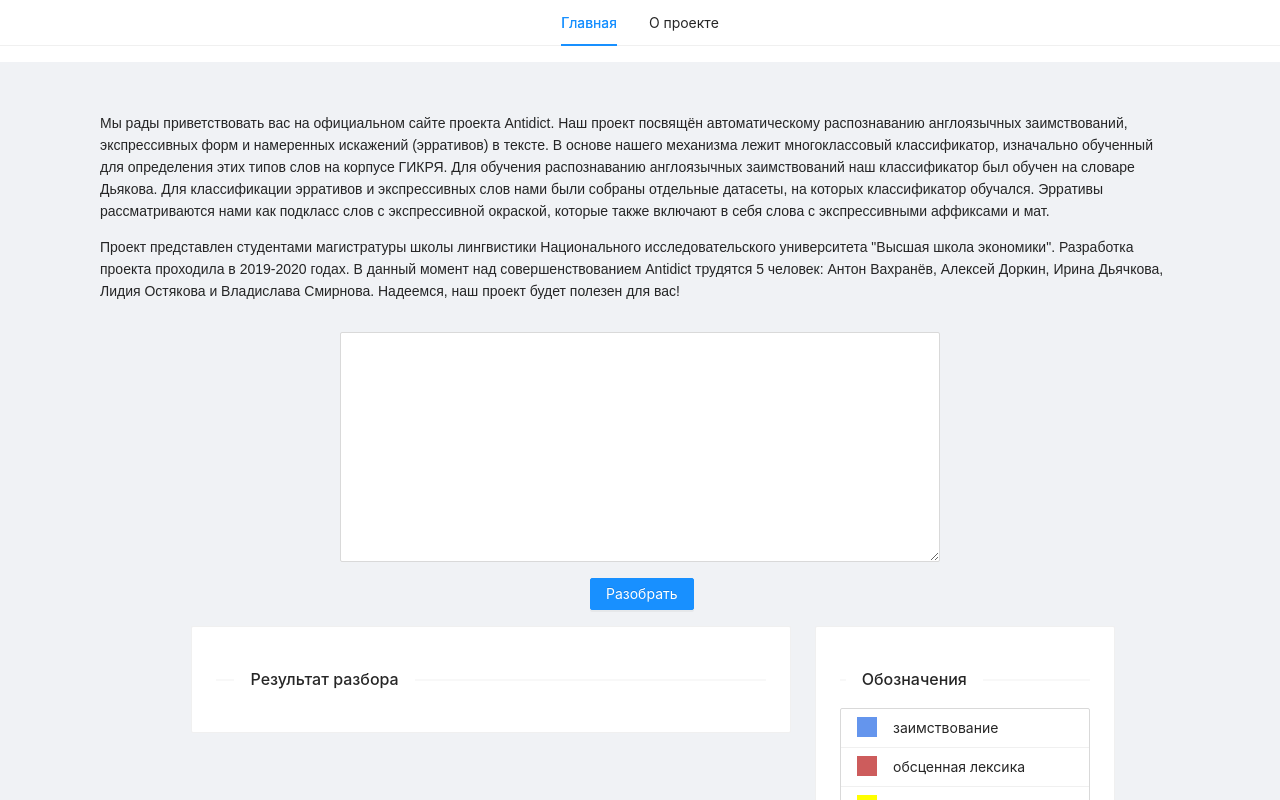
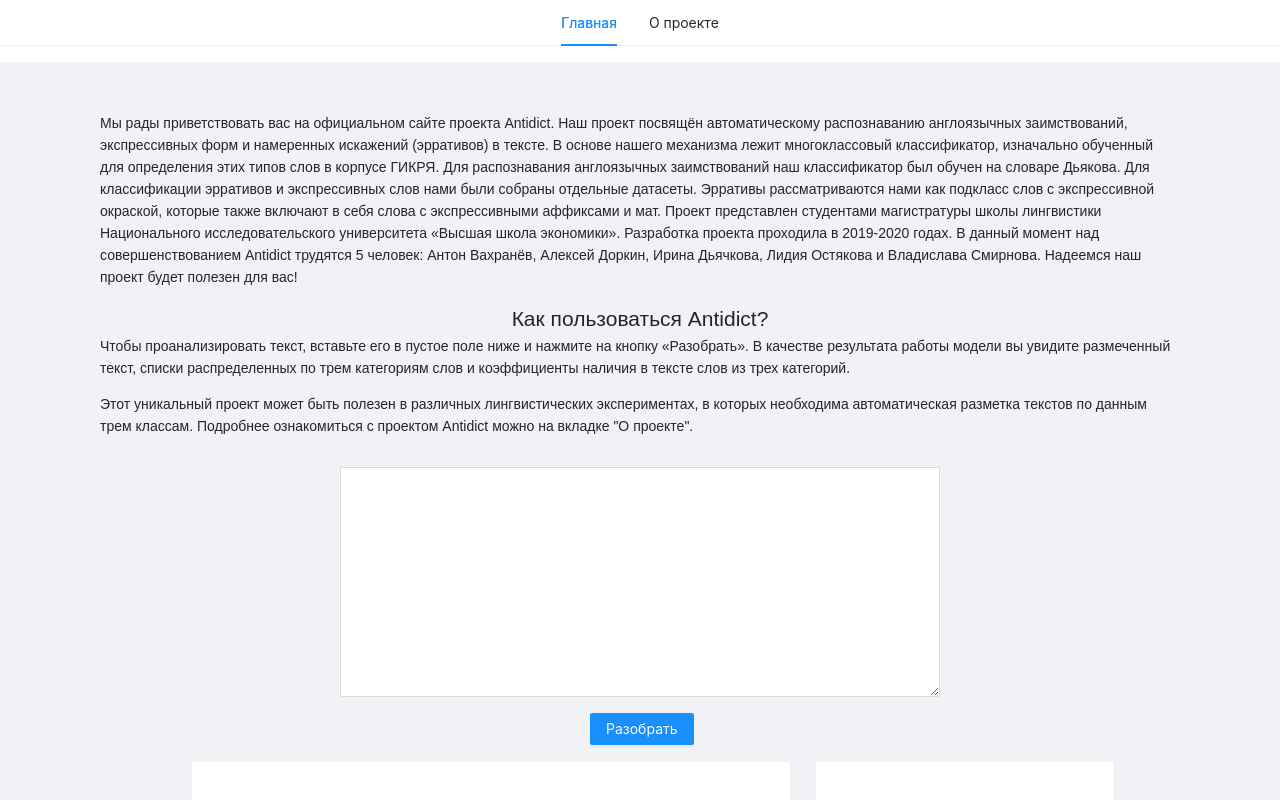
Before and after one commit to wkmatrosowa/antidict-frontend, a React (Create React App) app: page /main in a window 1280 px wide. Shown: the top 800 px of the page. Built offline with nearby package versions, Linux system fonts and the light colour scheme.

Commit message:
update about-on-main text

```diff
--- a/src/pages/main.tsx
+++ b/src/pages/main.tsx
@@ -99,22 +99,25 @@
             <Space direction="vertical" size={"middle"}>
                 <div className="about-on-main">
                     <p>Мы рады приветствовать вас на официальном сайте проекта Antidict. Наш проект посвящён
-                    автоматическому
-                    распознаванию англоязычных заимствований, экспрессивных форм и намеренных искажений (эрративов)
-                    в
-                    тексте. В основе нашего механизма лежит многоклассовый классификатор, изначально обученный для
-                    определения этих типов слов на корпусе ГИКРЯ. Для обучения распознаванию англоязычных
-                    заимствований
-                    наш классификатор был обучен на словаре Дьякова. Для классификации эрративов и экспрессивных
-                    слов
-                    нами были собраны отдельные датасеты, на которых классификатор обучался. Эрративы
-                    рассматриваются
+                        автоматическому распознаванию англоязычных заимствований, экспрессивных форм и намеренных
+                        искажений (эрративов) в тексте. В основе нашего механизма лежит многоклассовый классификатор,
+                        изначально обученный для определения этих типов слов в корпусе ГИКРЯ. Для распознавания
+                        англоязычных заимствований наш классификатор был обучен на словаре Дьякова. Для классификации
+                        эрративов и экспрессивных слов нами были собраны отдельные датасеты. Эрративы рассматриваются
                         нами как подкласс слов с экспрессивной окраской, которые также включают в себя слова с
-                    экспрессивными аффиксами и мат.</p>
-                <p>Проект представлен студентами магистратуры школы лингвистики Национального исследовательского
-                    университета "Высшая школа экономики". Разработка проекта проходила в 2019-2020 годах. В данный
-                    момент над совершенствованием Antidict трудятся 5 человек: Антон Вахранёв, Алексей Доркин, Ирина
-                    Дьячкова, Лидия Остякова и Владислава Смирнова. Надеемся, наш проект будет полезен для вас!</p>
+                        экспрессивными аффиксами и мат. Проект представлен студентами магистратуры школы лингвистики
+                        Национального исследовательского университета «Высшая школа экономики». Разработка проекта
+                        проходила в 2019-2020 годах. В данный момент над совершенствованием Antidict трудятся 5 человек:
+                        Антон Вахранёв, Алексей Доркин, Ирина Дьячкова, Лидия Остякова и Владислава Смирнова. Надеемся
+                        наш проект будет полезен для вас! </p>
+                    <h2  style={{margin: '0 auto', textAlign: 'center'}}>Как пользоваться Antidict? </ h2>
+                    <p>Чтобы проанализировать текст, вставьте его в пустое поле ниже и нажмите на кнопку «Разобрать». В
+                        качестве результата работы модели вы увидите размеченный текст, списки распределенных по трем
+                        категориям слов и коэффициенты наличия в тексте слов из трех категорий. </p>
+                    <p>Этот уникальный проект может быть полезен в различных лингвистических экспериментах, в которых
+                        необходима автоматическая разметка текстов по данным трем классам. Подробнее ознакомиться с
+                        проектом Antidict можно на вкладке "О проекте". </p>
+
                 </div>
                 <Content className="text-input" style={{textAlign: 'center'}}>
                     <TextArea rows={10} style={{width: 600}} value={text} onChange={onChange}/>
```
Lines whose indentation alone changed are shown as unchanged.
